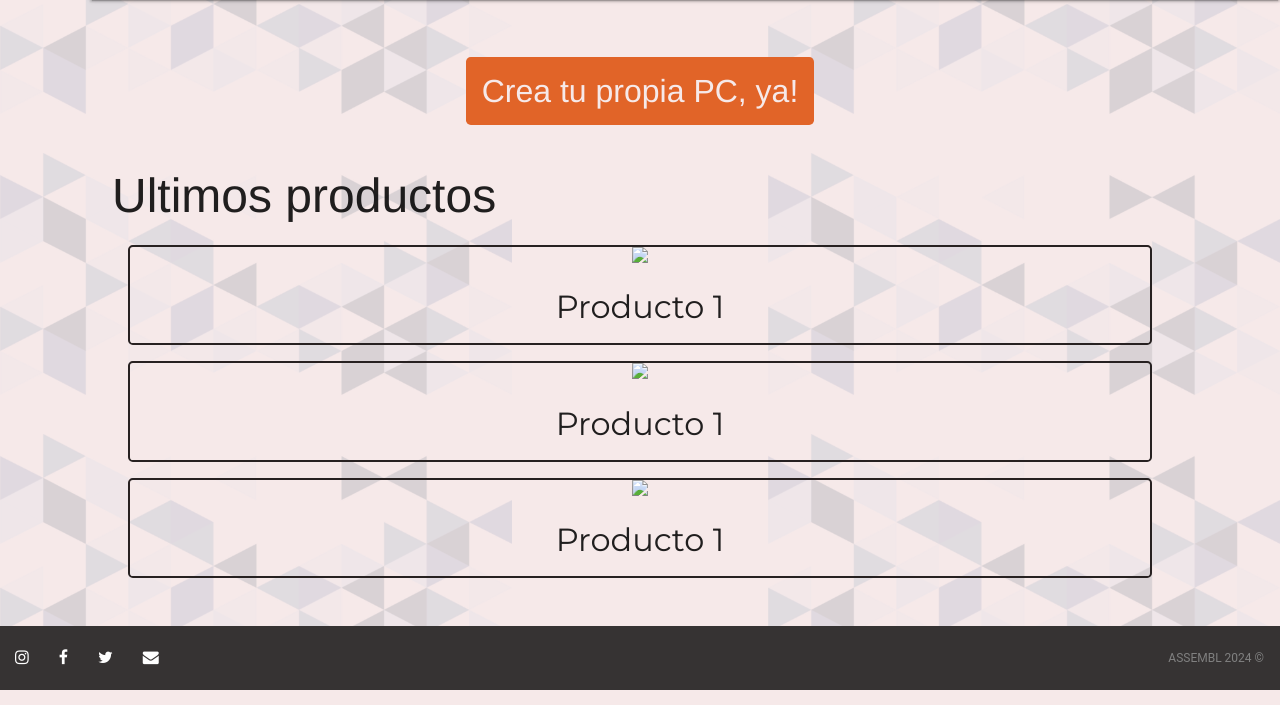
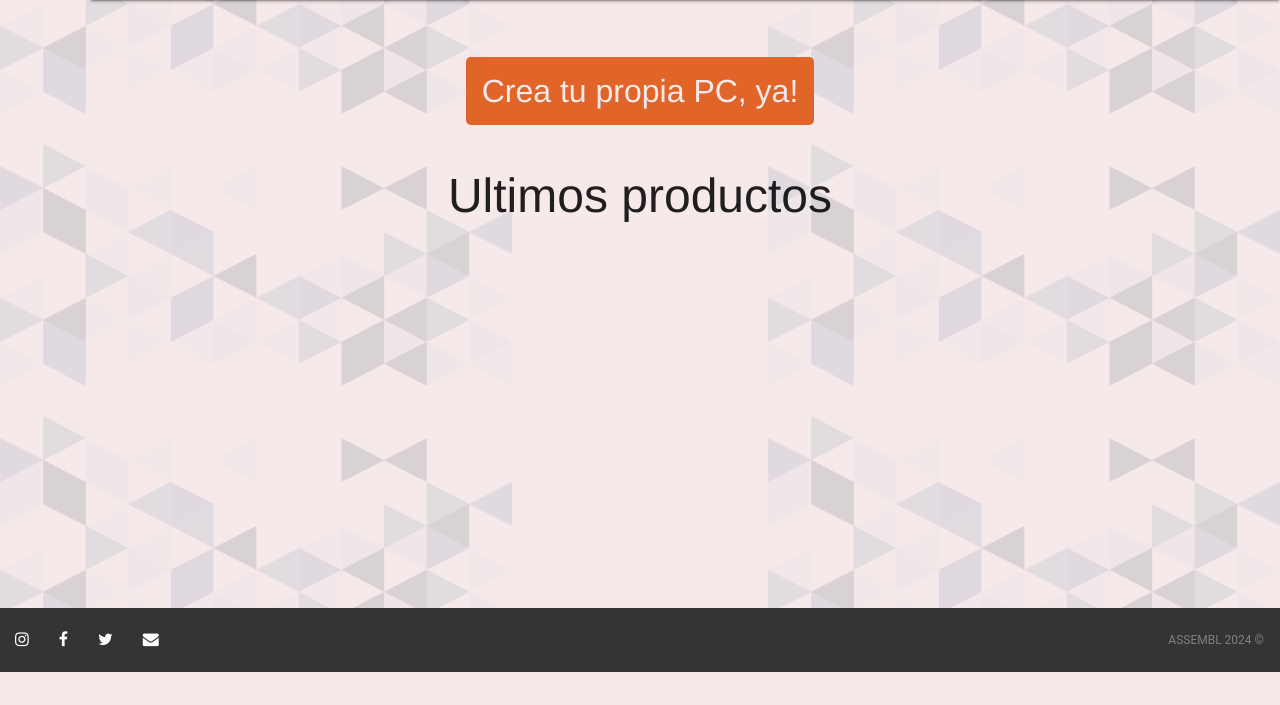
Before and after one commit to Luklr/PAW-2024-Integrador, a PHP site: template src/app/views/index.view.twig in a window 1280 px wide. Shown: the part 128-833 px from the top of the page. After the commit the page ends 800 px from the top, so only its background shows below. Run offline with PHP 8.4, Linux system fonts and the light colour scheme; the template is opened without the code that fills it, so the values that code supplies are empty; some libraries are stand-ins or nearby versions; some web fonts are replaced.

Commit message:
subida de imagenes (necesita un fix) + mostar prods reales en el index

```diff
--- a/public/css/style.css
+++ b/public/css/style.css
@@ -193,6 +193,7 @@ main {
 h2 {
     font-family: var(--font-titles);
     font-size: 3rem !important;
+    text-align: center;
 }
 
 h3 {
@@ -252,6 +253,7 @@ form.new-product-type-form fieldset{
 
 form .new-product-fieldset {
     margin: 2rem;
+    font-weight:500 !important;
 }
 
 input[type="checkbox"] + label, [type="checkbox"]:checked+label:before {
@@ -267,6 +269,95 @@ small.trademark {
     color: gray !important;
 }
 
+main.products {
+    display: grid !important;
+    grid-template-columns: 1fr 1fr 1fr;
+}
+
+.searchbar-form {
+    grid-column: 1 / -1;
+    display: flex !important;
+    flex-direction: row !important;
+    justify-content: space-between;
+    width: 40vw !important;
+    justify-self: center;
+    align-items: center;
+    border-radius: 1rem;
+    background-color: rgba(54,51,51,0.3);
+}
+
+.searchbar-form .searchbar-input {
+    width: 25vw;
+}
+
+.searchbar-form label {
+    display: none;
+}
+
+.searchbar-form input[type="submit"] {
+    height: 3rem;
+    color: transparent;
+    background: url(/source/pictures/search-icon.svg);
+    background-repeat: no-repeat;
+    background-size: contain;
+    border: none;
+    transition: transform 0.3s;
+}
+
+.searchbar-form input[type="submit"]:hover {
+    transform: scale(1.1);
+}
+
+article.product {
+    border: 2px solid var(--secondary) !important;
+    margin: 1rem;
+    border-radius: 0.3rem;
+    font-family: var(--font-main);
+    display: flex !important;
+    flex-direction: column;
+    width: 30vw;
+    align-items: center;
+    padding: 1rem;
+
+    /*
+    width: 20rem;
+    height: 10rem;
+    border: 2px solid var(--large);
+    border-radius: 3px;
+    */
+
+}
+
+article.product h3 {
+    font-size: 1rem !important;
+}
+
+/*
+.assemble-title {
+    grid-column: 1 / -1;
+    text-align: center;
+}
+
+.assemble-section {
+    display: grid;
+    grid-template-columns: 1fr 1fr;
+}
+*/
+
+.index-products h2 {
+    grid-row: 1;
+    grid-column: 2;
+}
+
+.index-products .product {
+    grid-row: 2;
+}
+
+
+.index-products {
+    display: grid;
+    grid-template-rows: 1fr 1fr;
+}
 
 /* DRAG AND DROP ---------------------------------------------*/
 
--- a/src/app/controllers/IntranetController.php
+++ b/src/app/controllers/IntranetController.php
@@ -60,10 +60,10 @@ class IntranetController extends Controller
             $mensaje = "El producto fue procesado y subido con éxito";
         } catch (InvalidValueFormatException $e) {
             $mensaje = $e->getMessage();
-            dd($e->getMessage());
+            //dd($e->getMessage());
         } catch (Exception $e) {
             $mensaje = "Ocurrió un error al procesar su solicitud. " . $e->getMessage();
-            dd($e->getMessage());
+            //dd($e->getMessage());
         }
 
         $this->createProduct($request, $mensaje);
--- a/src/app/controllers/UserController.php
+++ b/src/app/controllers/UserController.php
@@ -49,14 +49,14 @@ class UserController extends Controller
         //var_dump($usuario);die;
 
         if (!$usuario) {
-            $mensaje = "No se encontro un usuario con ese mail";
+            $mensaje = "Usuario o contraseña incorrectos";
             $this->login($request, $mensaje);
             return;
         }
 
         $passwordUser = $usuario->getPassword();
         if ($passwordUser !== $hash) {
-            $mensaje = "La contraseña es incorrecta";
+            $mensaje = "Usuario o contraseña incorrectos";
             $this->login($request, $mensaje);
             return;
         }
--- a/src/app/repositories/ComponentRepository.php
+++ b/src/app/repositories/ComponentRepository.php
@@ -42,6 +42,10 @@ class ComponentRepository extends Repository
 
                 $arrayChild = $model->toArrayChild();
                 $arrayChild["component_id"] = $id;
+                // echo "<pre>";
+                // var_dump($type::$tableChild);
+                // var_dump($arrayChild);
+                // die;
                 $idChild = self::$queryBuilder->table($type::$tableChild)->insert($arrayChild);
             }
             if ($idChild && $id) {
--- a/src/app/views/index.view.twig
+++ b/src/app/views/index.view.twig
@@ -6,30 +6,20 @@
                 <a href="/assemble_pc" class="boton-anchor">Crea tu propia PC, ya!</a>
             </h2>
         </section>
-        <section>
+        <section class="index-products">
             <h2>
                 Ultimos productos
             </h2>
-            <article class="article-producto">
+            {% for item in products %}
+            <article class="product">
                 <picture>
-                    <img src="#">
+                    {# <img src= "{{item.pathImg}}" > #}
                 </picture>
-                <h3>Producto 1</h3>
-                <!--creo un boton con js que añada al carrito con un post-->
+                <h3>{{item.description}}</h3>
+                <p>
+                    {{item.stock}} - ${{item.price}}
+                </p>
             </article>
-            <article  class="article-producto">
-                <picture>
-                    <img src="#">
-                </picture>
-                <h3>Producto 1</h3>
-                <!--creo un boton con js que añada al carrito con un post-->
-            </article>
-            <article  class="article-producto">
-                <picture>
-                    <img src="#">
-                </picture>
-                <h3>Producto 1</h3>
-                <!--creo un boton con js que añada al carrito con un post-->
-            </article>
+            {% endfor %}
         </section>
 {% endblock %}
--- a/src/app/views/intranet/create_product.view.twig
+++ b/src/app/views/intranet/create_product.view.twig
@@ -2,7 +2,7 @@
 
 {% block content %}
 
-    <form action="/create_product" method="post" class="new-product-type-form">
+    <form action="/create_product" method="post" class="new-product-type-form"> <!-- TODO: esto es un <menu> -->
         <fieldset class="new-product-fieldset">
             <input id="videoCard" name="type" type="radio" value="videoCard" {% if type == 'videoCard' %}checked{% endif %}>
             <label for="videoCard">GPU</label>
```
Also changed, not shown: TODO.md (+1 -0 lines), src/app/controllers/AssemblePcController.php (+0 -7 lines), src/app/controllers/IndexController.php (+16 -1 lines), src/app/views/assemblePc/products.view.twig (+4 -4 lines), public/source/pictures/search-icon.png (added), public/source/pictures/search-icon.svg (added), 1 other file.
